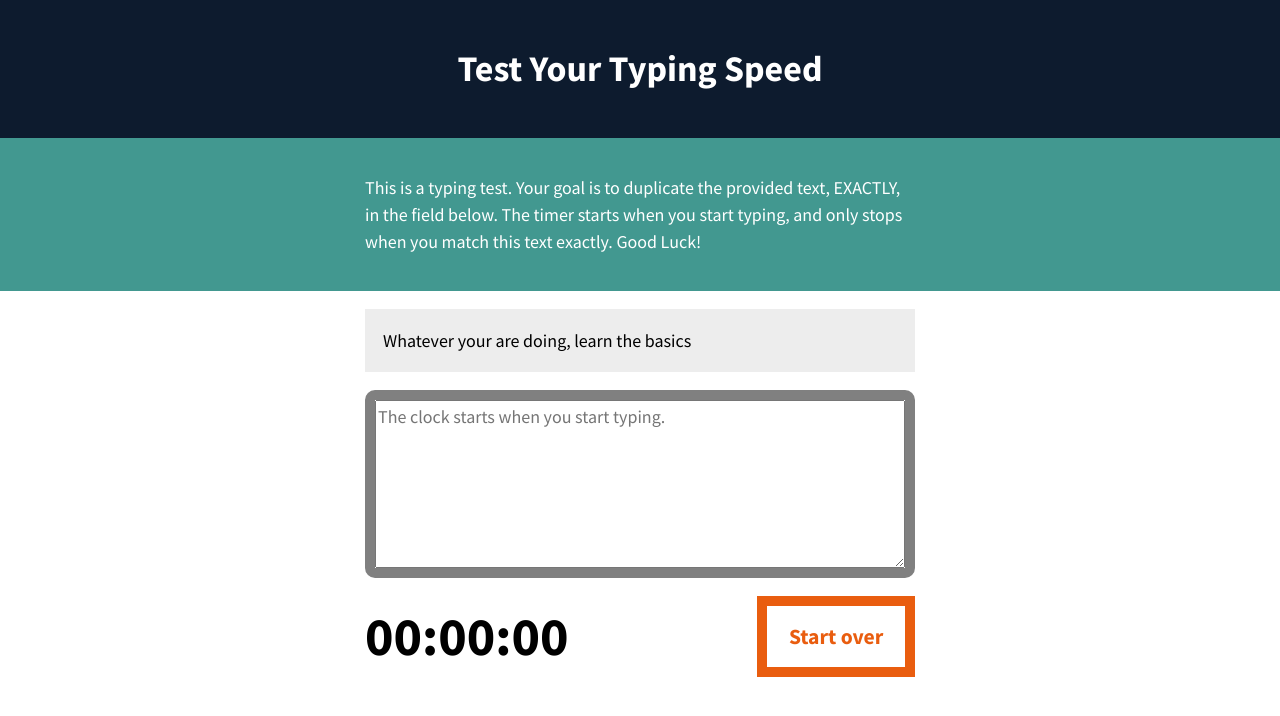
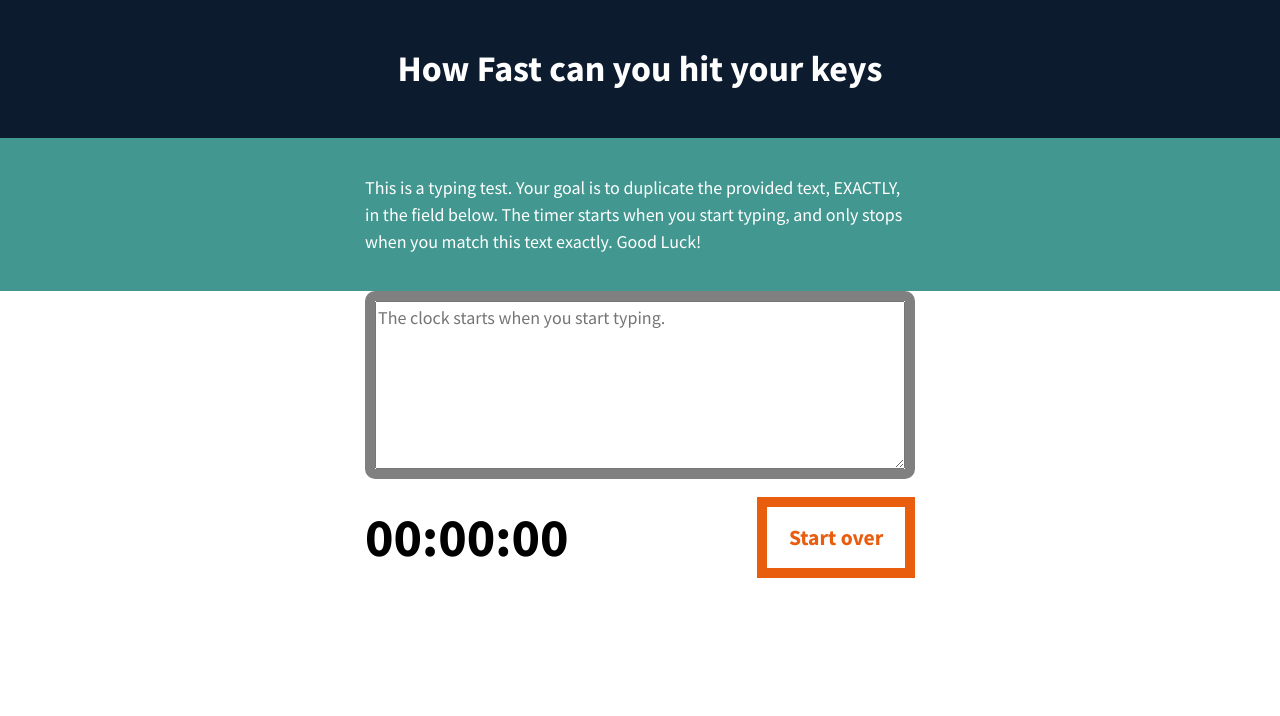
Before and after one commit to charlesuche90/typing-speed-js, a plain HTML site: page index.html in a window 1280 px wide. Drawn offline with Linux system fonts and the light colour scheme.

Commit message:
Files edit

```diff
--- a/index.html
+++ b/index.html
@@ -12,16 +12,14 @@
 
 <body>
     <header class="masthead">
-        <h1>Test Your Typing Speed</h1>
+        <h1>How Fast can you hit your keys</h1>
     </header>
     <main class="main">
         <article class="intro">
             <p>This is a typing test. Your goal is to duplicate the provided text, EXACTLY, in the field below. The timer starts when you start typing, and only stops when you match this text exactly. Good Luck!</p>
         </article><!-- .intro -->
         <section class="test-area">
-            <div id="origin-text">
-                <p>Whatever your are doing, learn the basics</p>
-            </div><!-- #origin-text -->
+
 
             <div class="test-wrapper">
                 <textarea id="test-area" name="textarea" rows="6" placeholder="The clock starts when you start typing."></textarea>
```
